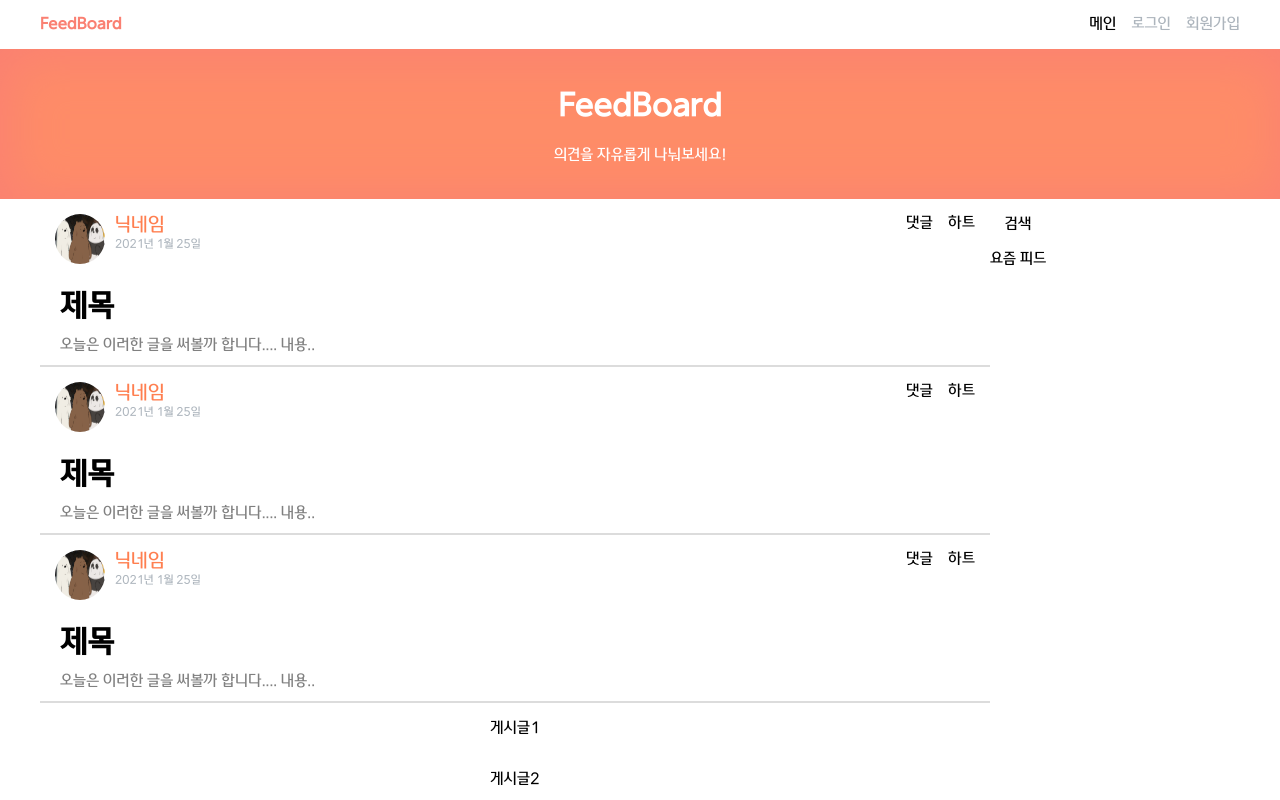
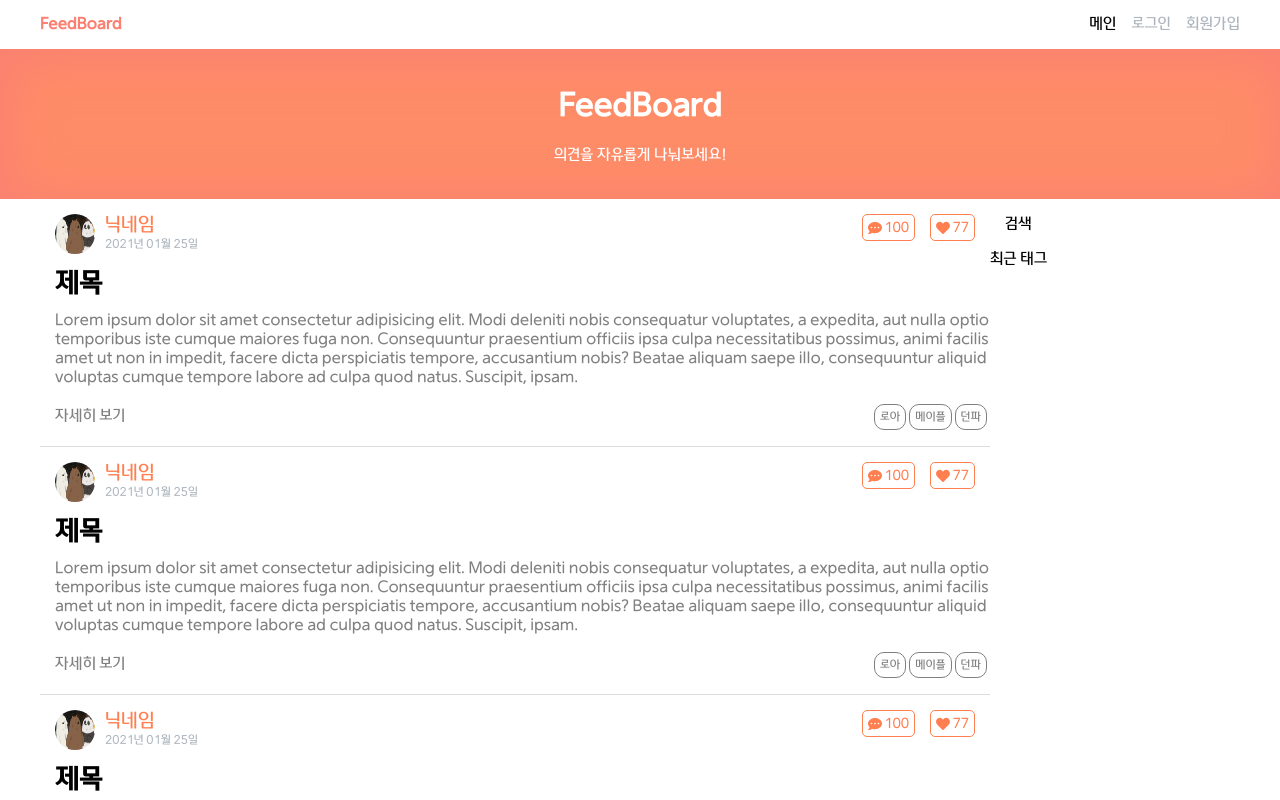
Before and after one commit to bbearcookie/FeedBoard, a React (Create React App) app in the folder react/: page / in a window 1280 px wide. Shown: the top 800 px of the page. Built offline with nearby package versions, Linux system fonts and the light colour scheme.

Commit message:
Feed 컴포넌트 윤곽 완성

```diff
--- a/react/package.json
+++ b/react/package.json
@@ -3,6 +3,9 @@
   "version": "0.1.0",
   "private": true,
   "dependencies": {
+    "@fortawesome/fontawesome-svg-core": "^1.2.36",
+    "@fortawesome/free-solid-svg-icons": "^5.15.4",
+    "@fortawesome/react-fontawesome": "^0.1.16",
     "@testing-library/jest-dom": "^5.16.1",
     "@testing-library/react": "^12.1.2",
     "@testing-library/user-event": "^13.5.0",
--- a/react/src/components/Feed.js
+++ b/react/src/components/Feed.js
@@ -1,5 +1,7 @@
 import React from 'react';
 import './Feed.scss';
+import { FontAwesomeIcon } from '@fortawesome/react-fontawesome';
+import { faCommentDots, faHeart } from '@fortawesome/free-solid-svg-icons';
 
 const Feed = () => {
   return (
@@ -8,23 +10,37 @@ const Feed = () => {
         <div className="user-area">
           <img
             src="/bears.jpg"
-            width="50px"
-            height="50px"
+            width="40px"
+            height="40px"
             alt="user-img"
           />
           <div className="name-time-area">
             <p className="author">닉네임</p>
-            <p className="written-time">2021년 1월 25일</p>
+            <p className="written-time">2021년 01월 25일</p>
           </div>
         </div>
         <div className="button-area">
-          <item>댓글</item>
-          <item>하트</item>
+          <item className="button">
+            <FontAwesomeIcon icon={faCommentDots} />
+            <p>100</p>
+          </item>
+          <item className="button">
+            <FontAwesomeIcon icon={faHeart} />
+            <p>77</p>
+          </item>
         </div>
       </div>
       <div className="content-area">
         <h1>제목</h1>
-        <p>오늘은 이러한 글을 써볼까 합니다.... 내용..</p>
+        <p>Lorem ipsum dolor sit amet consectetur adipisicing elit. Modi deleniti nobis consequatur voluptates, a expedita, aut nulla optio temporibus iste cumque maiores fuga non. Consequuntur praesentium officiis ipsa culpa necessitatibus possimus, animi facilis amet ut non in impedit, facere dicta perspiciatis tempore, accusantium nobis? Beatae aliquam saepe illo, consequuntur aliquid voluptas cumque tempore labore ad culpa quod natus. Suscipit, ipsam.</p>
+        <div className="bottom-area">
+          <p className="show-detail-label">자세히 보기</p>
+          <div className="tag-area">
+            <item>로아</item>
+            <item>메이플</item>
+            <item>던파</item>
+          </div>
+        </div>
       </div>
       <item className="divider" />
     </article>
--- a/react/src/components/Feed.scss
+++ b/react/src/components/Feed.scss
@@ -4,6 +4,14 @@
   min-height: 100px;
 
   .top-area {
+    @media (max-width: 300px) {
+      flex-direction: column;
+
+      .button-area {
+        justify-content: flex-end;
+      }
+    }
+
     display: flex;
     width: 100%;
     flex-direction: row;
@@ -26,6 +34,7 @@
           align-self: flex-start;
           padding: 0;
           margin: 0;
+          text-align: left;
         }
 
         .author {
@@ -41,10 +50,31 @@
     }
 
     .button-area {
-      padding: 15px;
+      padding-top: 15px;
+      display: flex;
+      color: #ff7f50;
+      font-size: 14px;
 
-      item {
-        margin-left: 15px;
+      .button {
+        height: 15px;
+        margin-right: 15px;
+        padding: 5px;
+        display: flex;
+        justify-content: center;
+        align-items: center;
+        border: 1px solid #ff7f50;
+        border-radius: 5px;
+        cursor: pointer;
+
+        p {
+          margin: 0 0 0 2px;
+        }
+      }
+
+      .button:hover {
+        color: white;
+        background: #ff7f50;
+        transition-duration: 0.1s;
       }
     }
   }
@@ -53,21 +83,54 @@
     display: flex;
     flex-direction: column;
     align-items: flex-start;
-    margin-left: 20px;
+    margin-left: 15px;
 
     h1 {
-      font-size: 32px;
-      margin: 10px 0 0 0;
+      font-size: 28px;
+      margin: 0;
     }
 
     p {
       margin: 10px 0;
       color: gray;
+      text-align: left;
+    }
+
+    .bottom-area {
+      @media (max-width: 300px) {
+        flex-direction: column;
+        align-items: flex-start;
+      }
+
+      width: 100%;
+      margin-bottom: 10px;
+      display: flex;
+      flex-direction: row;
+      align-items: center;
+
+      .show-detail-label {
+        flex-grow: 1;
+      }
+
+      .tag-area {
+        display: flex;
+
+        item {
+          border: 1px solid grey;
+          border-radius: 10px;
+          padding: 5px;
+          color: grey;
+          font-size: 12px;
+          font-weight: 100;
+          margin-right: 3px;
+          cursor: pointer;
+        }
+      }
     }
   }
 
   .divider {
-    height: 2px;
+    height: 1px;
     background: gainsboro;
   }
 }
--- a/react/src/pages/Home.js
+++ b/react/src/pages/Home.js
@@ -15,13 +15,11 @@ const Home = () => {
           <Feed />
           <Feed />
           <Feed />
-          <p>게시글1</p>
-          <p>게시글2</p>
-          <p>게시글3</p>
+          <Feed />
         </section>
         <section className="side-area">
           <p>검색</p>
-          <div>요즘 피드</div>
+          <div>최근 태그</div>
         </section>
       </section>
       {/* <div style={{height: '100px'}} />
--- a/react/src/pages/Home.scss
+++ b/react/src/pages/Home.scss
@@ -3,6 +3,7 @@
 .Home {
   display: flex;
   flex-direction: column;
+  min-height: 100%;
 
   .main-area {
     width: 100%;
```
Also changed, not shown: 1 other file (tests, documents, lock files or other folders).
